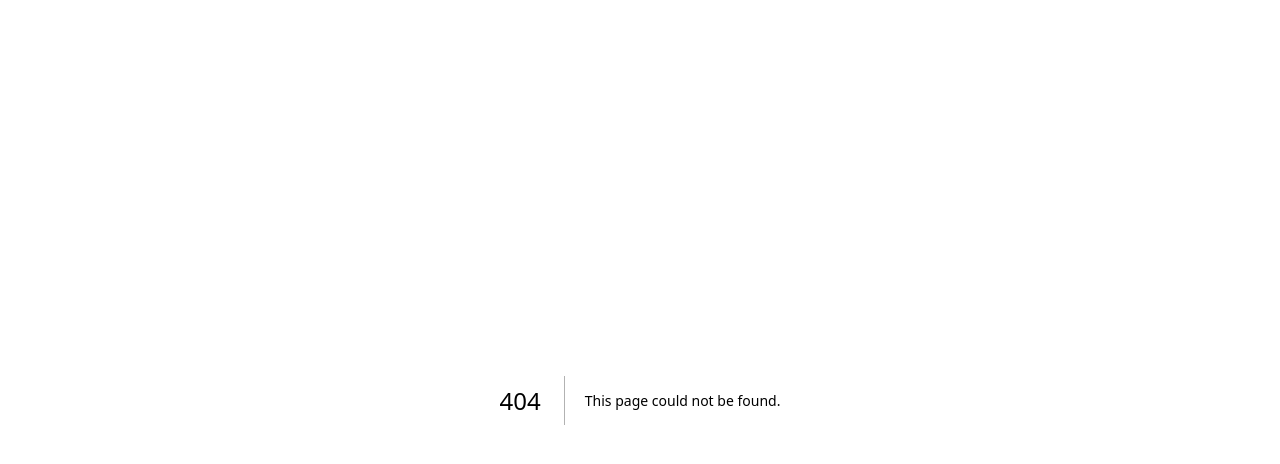
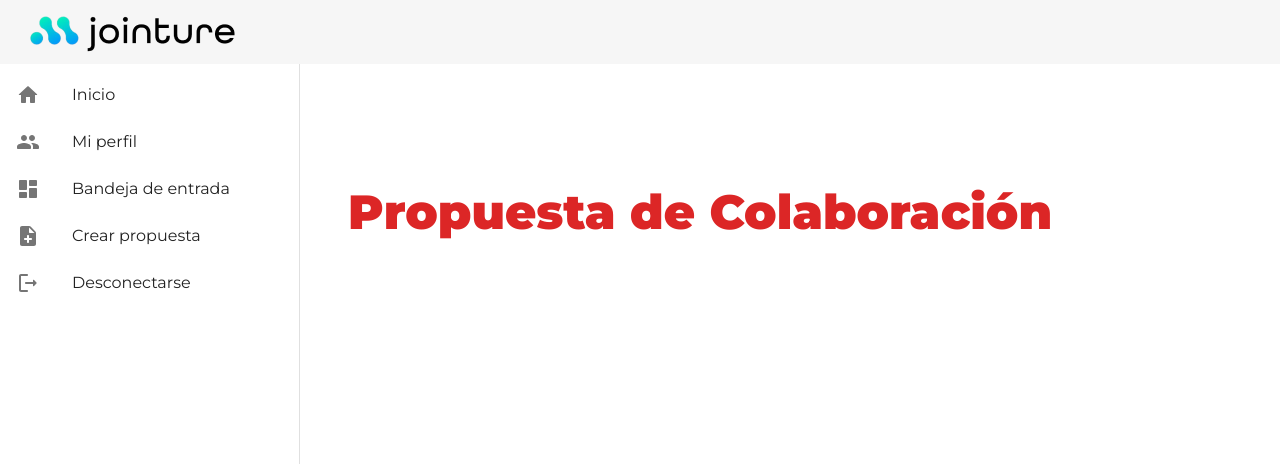
Before and after one commit to octocodevs/jointure-frontend, a Next.js app: page /admin/newcollab in a window 1280 px wide. Before the commit this address had no page. Shown: the top 464 px of the page. Built offline with nearby package versions, Linux system fonts and the light colour scheme.

Commit message:
readme edited

```diff
--- /dev/null
+++ b/src/app/admin/newcollab/page.jsx
@@ -0,0 +1,13 @@
+import ResponsiveDrawer from '@/app/components/Navigation/ResponsiveDrawer.jsx';
+import { Box, Container, Typography } from '@mui/material'
+import React from 'react'
+
+export default function NewCollab(){
+    return (
+        <ResponsiveDrawer>
+          <Container className="flex min-h-screen flex-col items-center justify-between p-24">
+            <Typography variant="h1" className="text-red-600">Propuesta de Colaboración</Typography>
+          </Container>
+        </ResponsiveDrawer>
+      );
+}
```
Also changed, not shown: 1 other file (tests, documents, lock files or other folders).
